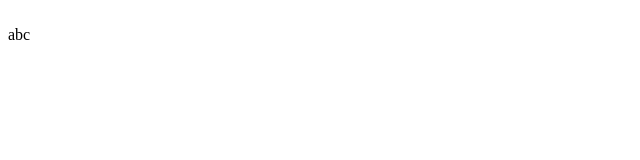
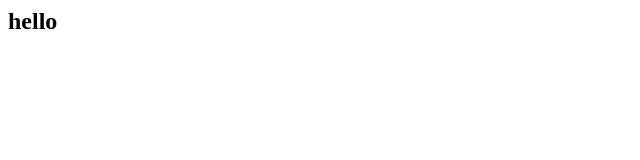
Before and after one commit to AlexGogolevSecond/demo123, a plain HTML site: page index.html in a window 1280 px wide. Shown: the full height of the page, 0-640 px from the left. Drawn offline with Linux system fonts and the light colour scheme.

Commit message:
added and deleted

```diff
--- a/index.html
+++ b/index.html
@@ -1,6 +1,6 @@
 <html>
 	<body>
-		<br>abc
+		<h2>hello</h2>
 	</body>
 
 </html>
```
